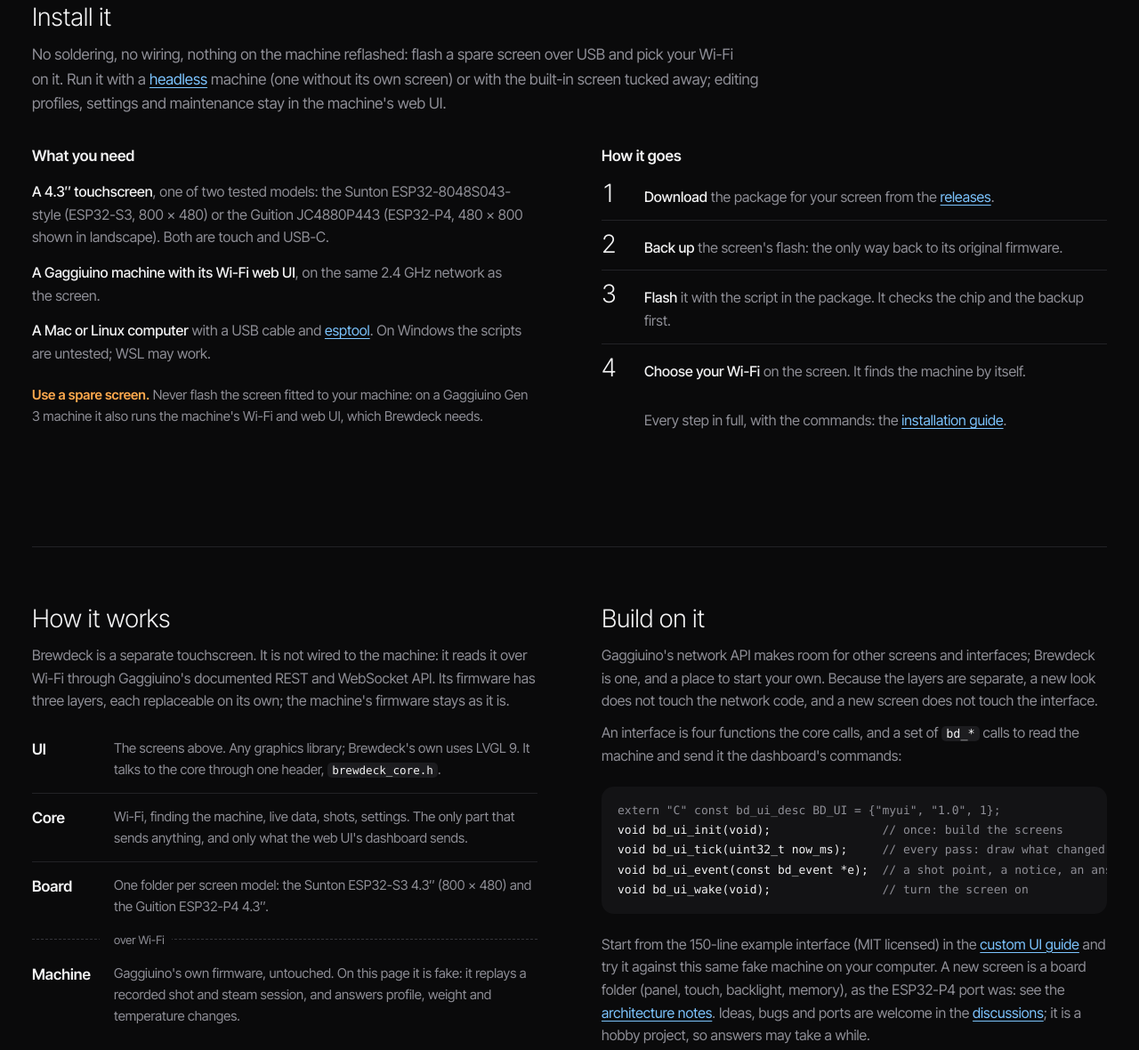
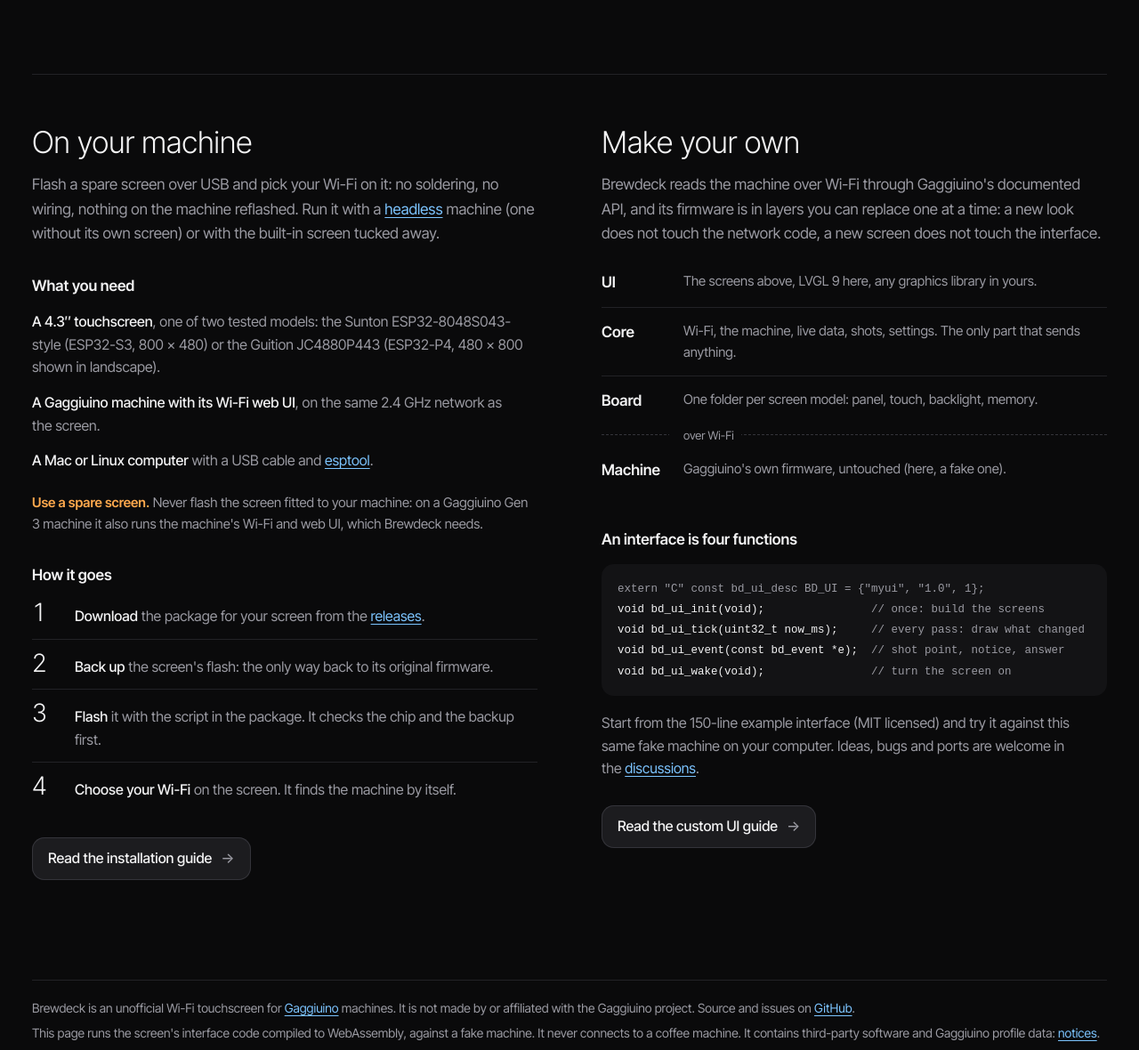
Before and after one commit to pongells/brewdeck, a plain HTML site: page sim/web/index.html in a window 1280 px wide. Shown: the part 1002-2182 px from the top of the page at 89% size. Drawn offline with Linux system fonts and the light colour scheme; a script that the page names is missing; files whose address does not match are found by name.

Commit message:
feat(web): two paths below the demo, shot button level with the screen
- Below the demo: 'On your machine' (what you need, the spare-screen
  warning, the steps, the installation guide) and 'Make your own' (the
  layers, the four functions, the custom UI guide), side by side and
  stacked on narrow screens.
- The intro is shorter, so the screen is in the first view; Pull a
  shot tops the right-hand column, level with the screen.
- The demo starts 0.3 s after the screen comes into view.
- Share tags and the social card image, a skip link, 44 px tap targets,
  outlined secondary buttons, muted text at 7:1, and the code block no
  longer overflows at desktop width.

```diff
--- a/sim/web/index.html
+++ b/sim/web/index.html
@@ -5,6 +5,13 @@
 <meta name="viewport" content="width=device-width, initial-scale=1">
 <title>Brewdeck demo</title>
 <meta name="description" content="Brewdeck, an unofficial Wi-Fi touchscreen for Gaggiuino machines, running in the browser against a fake machine.">
+<meta name="theme-color" content="#0A0A0B">
+<meta property="og:type" content="website">
+<meta property="og:url" content="https://pongells.github.io/brewdeck/">
+<meta property="og:title" content="Brewdeck demo">
+<meta property="og:description" content="An unofficial Wi-Fi touchscreen for Gaggiuino machines: its real interface, running in the browser against a fake machine.">
+<meta property="og:image" content="https://pongells.github.io/brewdeck/social-card.png">
+<meta name="twitter:card" content="summary_large_image">
 <link rel="icon" href="logo.svg" type="image/svg+xml">
 <link rel="preconnect" href="https://fonts.googleapis.com">
 <link rel="stylesheet" href="https://fonts.googleapis.com/css2?family=Inter+Tight:wght@300;400;500;600&display=swap">
@@ -15,7 +22,7 @@
    the device stays in view); then how to install it, then how it works and how to build on it. */
 :root {
   --bg: #0A0A0B; --surface: #131315; --raised: #1C1C1F; --raised-hi: #26262A; --line: #222226;
-  --text: #F2F2F3; --muted: #8E8E96; --faint: #5E5E66;
+  --text: #F2F2F3; --muted: #9A9AA2; --faint: #5E5E66;
   --gold: #F5C04A; --gold-hi: #FFD36B; --gold-ink: #1A1405; --blue: #7CC4FF; --blue-bg: #0F2233;
   --coral: #FF6B6B; --green: #4ADE80; --warn: #FFA94D; --warn-bg: #2A1B0C;
   --font: 'Inter Tight', system-ui, -apple-system, 'Segoe UI', sans-serif;
@@ -27,6 +34,10 @@
 html, body { margin: 0; background: var(--bg); color: var(--text); font: 16px/1.6 var(--font); }
 ::selection { background: #24415E; color: var(--text); }
 a { color: var(--blue); text-underline-offset: 3px; }
+a:hover { color: #A8D8FF; }
+.skip { position: absolute; left: 16px; top: -60px; z-index: 60; padding: 10px 14px; border-radius: 10px;
+  background: var(--raised-hi); color: var(--text); }
+.skip:focus { top: 12px; }
 main { max-width: 1240px; margin: 0 auto; padding-block: 28px 64px;
   padding-left: max(16px, env(safe-area-inset-left, 0px)); padding-right: max(16px, env(safe-area-inset-right, 0px)); }
 .sr { position: absolute; width: 1px; height: 1px; overflow: hidden; clip-path: inset(50%); white-space: nowrap; }
@@ -36,17 +47,18 @@ main { max-width: 1240px; margin: 0 auto; padding-block: 28px 64px;
 .top img { width: 36px; height: 36px; flex: none; }
 .top .name { font-size: 20px; font-weight: 500; letter-spacing: -0.01em; }
 .top nav { margin-left: auto; display: flex; gap: 6px; }
-.top nav a { font-size: 15px; font-weight: 500; color: var(--text); text-decoration: none; border-radius: 12px; padding: 9px 14px; }
+.top nav a { font-size: 15px; font-weight: 500; color: var(--text); text-decoration: none; border-radius: 12px; padding: 0 14px;
+  min-height: 44px; display: inline-flex; align-items: center; }
 .top nav a:hover { background: var(--raised); }
-@media (max-width: 480px) { .top nav a { padding: 9px 10px; } .top nav .gh { display: none; } }   /* GitHub is in the footer too */
+@media (max-width: 480px) { .top nav a { padding: 0 10px; } .top nav .gh { display: none; } }   /* GitHub is in the footer too */
 
-/* intro: what it is, a one-line title and one sentence under it, then the demo */
-.intro { margin: 64px 0 44px; display: grid; gap: 14px; }
-.intro h1 { margin: 0; font-size: clamp(32px, 4.4vw, 52px); font-weight: 300; line-height: 1.1; letter-spacing: -0.02em;
+/* intro: a one-line title and one sentence, short enough that the screen is in the first view */
+.intro { margin: 40px 0 28px; display: grid; gap: 10px; }
+.intro h1 { margin: 0; font-size: clamp(30px, 3.4vw, 44px); font-weight: 300; line-height: 1.1; letter-spacing: -0.02em;
   text-wrap: balance; }
-.intro p { margin: 0; color: var(--muted); font-size: 18px; max-width: 64ch; text-wrap: balance; }
+.intro p { margin: 0; color: var(--muted); font-size: 17px; max-width: 64ch; text-wrap: balance; }
 .intro p b { color: var(--text); font-weight: 500; }
-@media (max-width: 1000px) { .intro { margin-top: 36px; } }
+@media (max-width: 1000px) { .intro { margin-top: 28px; } }
 
 /* stage: the screen (device + status line) and the shortcuts */
 .stage { display: grid; grid-template-columns: minmax(0, 1fr) 300px; gap: 28px; align-items: start; }
@@ -72,12 +84,12 @@ canvas { display: block; width: 100%; height: 100%; touch-action: none; cursor:
 .caption.note .msg { flex-wrap: nowrap; align-items: baseline; gap: 10px; }
 .caption.note .msg::before { content: ""; width: 8px; height: 8px; border-radius: 50%; background: var(--warn); flex: none;
   transform: translateY(-1px); }
-.bigger { flex: none; display: inline-flex; align-items: center; gap: 8px; min-height: 40px; padding: 0 14px;
+.bigger { flex: none; display: inline-flex; align-items: center; gap: 8px; min-height: 44px; min-width: 44px; padding: 0 14px;
   border-radius: 12px; font-size: 14px; background: var(--raised); }
 .bigger svg { flex: none; }
 /* before the start (the demo loads, then starts once the screen is in view): only the note on what this is */
 .about { margin: 0; color: var(--muted); font-size: 15px; }
-body.pre .rail > :not(.about), body.pre .machine, body.pre .bigger { display: none; }
+body.pre .rail > :not(.about), body.pre .machine, body.pre .bigger { visibility: hidden; }
 @media (prefers-reduced-motion: no-preference) {
   body:not(.pre) .rail > :not(.about), body:not(.pre) .machine { animation: come-in 360ms cubic-bezier(0.16, 1, 0.3, 1) both; }
   body:not(.pre) .rail > :nth-child(3) { animation-delay: 40ms; }
@@ -105,6 +117,7 @@ body.pre .rail > :not(.about), body.pre .machine, body.pre .bigger { display: no
 .machine .label { margin-bottom: 10px; font-size: 14px; }
 .state { display: grid; grid-template-columns: repeat(auto-fill, minmax(150px, 1fr)); gap: 6px 16px; }
 .sw { display: flex; align-items: center; gap: 12px; min-height: 44px; padding: 0 4px; background: none; border-radius: 10px;
+  box-shadow: none;
   color: var(--text); font: 500 15px/1.2 var(--font); }
 .sw:hover, .sw[aria-checked]:hover { background: var(--raised); }
 .sw .track { position: relative; flex: none; width: 40px; height: 24px; border-radius: 12px; background: var(--raised-hi);
@@ -123,7 +136,7 @@ body.pre .rail > :not(.about), body.pre .machine, body.pre .bigger { display: no
 /* rail: scenes, "Pull a shot" first and loudest, then the rarer ones */
 .rail { display: flex; flex-direction: column; gap: 24px; position: sticky; top: 20px; }
 .group { display: flex; flex-direction: column; gap: 8px; }
-.group .row button { min-height: 42px; font-size: 14px; }
+.group .row button { min-height: 44px; font-size: 14px; }
 /* keyboard hints: only where there is a keyboard */
 kbd { display: none; font: 500 12px/1 var(--font); color: var(--muted); border: 1px solid #34343A; border-radius: 5px;
   padding: 3px 5px; margin-left: auto; }
@@ -135,7 +148,7 @@ kbd { display: none; font: 500 12px/1 var(--font); color: var(--muted); border:
 .shot .top-line { display: flex; align-items: center; gap: 8px; }
 .row { display: grid; grid-template-columns: repeat(2, minmax(0, 1fr)); gap: 8px; }
 button { font: 500 15px/1.2 var(--font); color: var(--text); background: var(--raised); border: 0; border-radius: 14px;
-  min-height: 46px; padding: 0 16px; cursor: pointer; text-align: left; }
+  min-height: 46px; padding: 0 16px; cursor: pointer; text-align: left; box-shadow: inset 0 0 0 1px #34343A; }
 button:hover { background: var(--raised-hi); }
 button:focus-visible, .sw:focus-visible, a:focus-visible { outline: 2px solid var(--blue); outline-offset: 2px; }
 button[aria-pressed="true"] { background: var(--blue-bg); color: var(--blue); }
@@ -143,7 +156,7 @@ button:active:not(:disabled) { transform: scale(0.97); }
 button:disabled { opacity: 0.4; cursor: default; }
 button:disabled:hover { background: var(--raised); }
 .sw:disabled:hover { background: none; }
-.shot { display: flex; flex-direction: column; gap: 2px; justify-content: center; min-height: 64px; padding: 10px 18px;
+.shot { display: flex; flex-direction: column; gap: 2px; justify-content: center; min-height: 64px; padding: 10px 18px; box-shadow: none;
   background: var(--gold); color: var(--gold-ink); font-size: 17px; font-weight: 600; }
 .shot:hover { background: var(--gold-hi); }
 .shot .sub { font-size: 13px; font-weight: 400; color: rgba(26, 20, 5, 0.72); font-variant-numeric: tabular-nums; }
@@ -151,13 +164,27 @@ button:disabled:hover { background: var(--raised); }
 .shot.playing .sub { color: var(--gold); }
 .shot.playing kbd { color: var(--muted); border-color: #34343A; }
 
-/* install it: right after the demo */
-.build { margin-top: 88px; display: grid; grid-template-columns: minmax(0, 1fr) minmax(0, 1fr); gap: 32px 72px; }
-.build > header { grid-column: 1 / -1; }
-.build > header p { margin: 0; color: var(--muted); font-size: 17px; max-width: 820px; text-wrap: pretty; }   /* across
-   both columns: it introduces them both */
 h2 { margin: 0 0 12px; font-size: 28px; font-weight: 300; letter-spacing: -0.01em; line-height: 1.2; text-wrap: balance; }
 h3 { margin: 0 0 14px; font-size: 17px; font-weight: 600; }
+
+/* below the demo, two paths side by side: putting it on your machine, and making your own */
+.paths { margin-top: 96px; padding-top: 56px; border-top: 1px solid var(--line); display: grid;
+  grid-template-columns: minmax(0, 1fr) minmax(0, 1fr); gap: 72px; }
+.path { display: flex; flex-direction: column; min-width: 0; }
+.path h2 { font-size: 34px; margin-bottom: 14px; }
+.path .lead { margin: 0; color: var(--muted); font-size: 17px; text-wrap: pretty; }
+.path h3 { margin-top: 32px; }
+.path .layers + h3 { margin-top: 36px; }
+.path pre { margin: 0 0 18px; }
+.path > p:not(.lead):not(.spare) { margin: 0; color: var(--muted); text-wrap: pretty; }
+.go { align-self: flex-start; margin-top: auto; display: inline-flex; align-items: center; min-height: 48px; padding: 0 18px;
+  border-radius: 14px; background: var(--raised); box-shadow: inset 0 0 0 1px #34343A; color: var(--text); font-weight: 500;
+  text-decoration: none; }
+.go::after { content: "→"; margin-left: 10px; color: var(--muted); }
+.go:hover { background: var(--raised-hi); color: var(--text); }
+.path .steps + .go, .path > p + .go { margin-top: 28px; }
+@media (max-width: 1000px) { .paths { grid-template-columns: 1fr; gap: 64px; margin-top: 64px; } .path { max-width: 72ch; } }
+
 /* what you need: plain lines, the thing in bold, then what it takes */
 .need { list-style: none; margin: 0; padding: 0; display: flex; flex-direction: column; gap: 14px; color: var(--muted);
   text-wrap: pretty; }
@@ -172,15 +199,6 @@ h3 { margin: 0 0 14px; font-size: 17px; font-weight: 600; }
 .steps li::before { content: counter(s); font-size: 28px; font-weight: 300; line-height: 1; color: var(--text);
   font-variant-numeric: tabular-nums; }
 .steps b { color: var(--text); font-weight: 500; }
-.after { margin: 18px 0 0 48px; color: var(--muted); }
-
-/* for developers: how it works, make it yours */
-.explain { margin-top: 128px; padding-top: 64px; border-top: 1px solid var(--line); display: grid;
-  grid-template-columns: minmax(0, 1fr) minmax(0, 1fr); gap: 72px; }
-.explain p { margin: 0; color: var(--muted); text-wrap: pretty; }
-.explain p + p { margin-top: 10px; }
-code { font-family: var(--mono); font-size: 0.84em; color: var(--text); background: var(--raised); padding: 1px 5px;
-  border-radius: 5px; overflow-wrap: anywhere; }
 
 /* the layers as a stack; the machine sits apart, under a dashed rule like the screen's dashed "other" lines, because
    it is reached over Wi-Fi */
@@ -195,7 +213,7 @@ code { font-family: var(--mono); font-size: 0.84em; color: var(--text); backgrou
 
 /* the interface's side of the API, as it is in the header */
 pre { margin: 22px 0; padding: 16px 18px; background: var(--surface); border-radius: 14px; overflow-x: auto;
-  font: 13px/1.7 var(--mono); color: var(--muted); }
+  font: 12.5px/1.7 var(--mono); color: var(--muted); }
 pre code { background: none; padding: 0; font-size: inherit; color: inherit; overflow-wrap: normal; }
 pre b { color: var(--text); font-weight: 500; }
 
@@ -212,9 +230,6 @@ footer p { margin: 0; }
   .rail { position: static; display: grid; grid-template-columns: repeat(2, minmax(0, 1fr)); gap: 20px 16px; }
   .rail .about { grid-column: 1 / -1; }
   .about { max-width: 60ch; }
-  .build, .explain { grid-template-columns: 1fr; gap: 40px; margin-top: 64px; }
-  .build > *, .explain > section { max-width: 72ch; min-width: 0; }   /* one measure when the columns stack; the code
-                                                                    block scrolls inside it */
 }
 @media (max-width: 560px) {
   .rail { grid-template-columns: 1fr; }
@@ -230,6 +245,7 @@ footer p { margin: 0; }
 </style>
 </head>
 <body class="pre">
+<a class="skip" href="#screenbox">Skip to the demo</a>
 <main>
   <header class="top">
     <img src="logo.svg" alt="">
@@ -250,7 +266,7 @@ footer p { margin: 0; }
   <h2 class="sr">Try the screen</h2>
   <div class="stage">
     <div class="left">
-      <div class="screen" id="screenbox">
+      <div class="screen" id="screenbox" tabindex="-1">
         <p class="turn">Turn your phone sideways for a bigger screen.</p>
         <div class="device">
           <div class="glass">
@@ -279,10 +295,7 @@ footer p { margin: 0; }
     </div>
 
     <aside class="rail" aria-label="Scenes">
-      <p class="about">The screen's real interface, built for the browser, against a fake machine that replays a recorded
-        shot and steam session. Click or tap the screen like the touchscreen; nothing here connects to a
-        coffee&nbsp;machine.</p>
-      <div class="group shotg">
+      <div class="group">
         <button class="shot" data-action="Shot" id="shot" aria-keyshortcuts="S"><span class="top-line"><b>Pull a shot</b><kbd>S</kbd></span><span class="sub">Replays a real shot: 21.0 g in 32.7 s</span></button>
         <button data-action="Shot > review" aria-keyshortcuts="Shift+S">Shot at 10×</button>
       </div>
@@ -308,31 +321,29 @@ footer p { margin: 0; }
           <button data-action="Notification">Notification</button>
         </div>
       </div>
+
+      <p class="about">The screen's real interface, built for the browser, against a fake machine that replays a recorded
+        shot and steam session. Click or tap the screen like the touchscreen; nothing here connects to a
+        coffee&nbsp;machine.</p>
     </aside>
   </div>
   <p class="sr" id="live" aria-live="polite"></p>
 
-  <section class="build" id="build">
-    <header>
-      <h2>Install it</h2>
-      <p>No soldering, no wiring, nothing on the machine reflashed: flash a spare screen over USB and pick your
-        Wi-Fi on&nbsp;it. Run it with a <a href="https://gaggiuino.github.io/#/guides/interface-headless">headless</a> machine (one
-        without its own screen) or with
-        the built-in screen tucked away; editing profiles, settings and maintenance stay in the machine's web UI.</p>
-    </header>
-    <div>
+  <div class="paths">
+    <section class="path" id="build">
+      <h2>On your machine</h2>
+      <p class="lead">Flash a spare screen over USB and pick your Wi-Fi on&nbsp;it: no soldering, no wiring, nothing on
+        the machine reflashed. Run it with a <a href="https://gaggiuino.github.io/#/guides/interface-headless">headless</a>
+        machine (one without its own screen) or with the built-in screen tucked away.</p>
       <h3>What you need</h3>
       <ul class="need">
         <li><b>A 4.3″ touchscreen</b>, one of two tested models: the Sunton ESP32-8048S043-style (ESP32-S3, 800 × 480)
-          or the Guition JC4880P443 (ESP32-P4, 480 × 800 shown in landscape). Both are touch and USB-C.</li>
+          or the Guition JC4880P443 (ESP32-P4, 480 × 800 shown in landscape).</li>
         <li><b>A Gaggiuino machine with its Wi-Fi web UI</b>, on the same 2.4 GHz network as the screen.</li>
-        <li><b>A Mac or Linux computer</b> with a USB cable and <a href="https://github.com/espressif/esptool">esptool</a>.
-          On Windows the scripts are untested; WSL may work.</li>
+        <li><b>A Mac or Linux computer</b> with a USB cable and <a href="https://github.com/espressif/esptool">esptool</a>.</li>
       </ul>
       <p class="spare" role="note"><b>Use a spare screen.</b> Never flash the screen fitted to your machine: on a Gaggiuino
         Gen 3 machine it also runs the machine's Wi-Fi and web UI, which Brewdeck needs.</p>
-    </div>
-    <div>
       <h3>How it goes</h3>
       <ol class="steps">
         <li><span><b>Download</b> the package for your screen from the
@@ -341,48 +352,30 @@ footer p { margin: 0; }
         <li><span><b>Flash</b> it with the script in the package. It checks the chip and the backup first.</span></li>
         <li><span><b>Choose your Wi-Fi</b> on the screen. It finds the machine by itself.</span></li>
       </ol>
-      <p class="after">Every step in full, with the commands: the
-        <a href="https://github.com/pongells/brewdeck#installing">installation guide</a>.</p>
-    </div>
-  </section>
-
-  <div class="explain">
-    <section>
-      <h2>How it works</h2>
-      <p>Brewdeck is a separate touchscreen. It is not wired to the machine: it reads it over Wi-Fi through Gaggiuino's
-        documented REST and WebSocket API. Its firmware has three layers, each replaceable on its own; the machine's
-        firmware stays as it is.</p>
-      <ol class="layers">
-        <li style="--c: var(--gold)"><b>UI</b><span>The screens above. Any graphics library; Brewdeck's own uses LVGL 9. It
-          talks to the core through one header, <code>brewdeck_core.h</code>.</span></li>
-        <li style="--c: var(--blue)"><b>Core</b><span>Wi-Fi, finding the machine, live data, shots, settings. The only part
-          that sends anything, and only what the web UI's dashboard sends.</span></li>
-        <li style="--c: var(--text)"><b>Board</b><span>One folder per screen model: the Sunton ESP32-S3 4.3″ (800 × 480)
-          and the Guition ESP32-P4 4.3″.</span></li>
-        <li class="apart" style="--c: var(--green)"><b>Machine</b><span>Gaggiuino's own firmware, untouched. On this page it
-          is fake: it replays a recorded shot and steam session, and answers profile, weight and temperature changes.</span></li>
-      </ol>
+      <a class="go" href="https://github.com/pongells/brewdeck#installing">Read the installation guide</a>
     </section>
 
-    <section id="make">
-      <h2>Build on it</h2>
-      <p>Gaggiuino's network API makes room for other screens and interfaces; Brewdeck is one, and a place to start your
-        own. Because the layers are separate, a new look does not touch the network code, and a new screen does not
-        touch the interface.</p>
-      <p>An interface is four functions the core calls, and a set of <code>bd_*</code> calls to read the machine and send
-        it the dashboard's commands:</p>
+    <section class="path" id="make">
+      <h2>Make your own</h2>
+      <p class="lead">Brewdeck reads the machine over Wi-Fi through Gaggiuino's documented API, and its firmware is in
+        layers you can replace one at a time: a new look does not touch the network code, a new screen does not touch
+        the interface.</p>
+      <ol class="layers">
+        <li><b>UI</b><span>The screens above, LVGL 9 here, any graphics library in yours.</span></li>
+        <li><b>Core</b><span>Wi-Fi, the machine, live data, shots, settings. The only part that sends anything.</span></li>
+        <li><b>Board</b><span>One folder per screen model: panel, touch, backlight, memory.</span></li>
+        <li class="apart"><b>Machine</b><span>Gaggiuino's own firmware, untouched (here, a fake one).</span></li>
+      </ol>
+      <h3>An interface is four functions</h3>
       <pre><code>extern "C" const bd_ui_desc BD_UI = {"myui", "1.0", 1};
 <b>void bd_ui_init(void);</b>                // once: build the screens
 <b>void bd_ui_tick(uint32_t now_ms);</b>     // every pass: draw what changed
-<b>void bd_ui_event(const bd_event *e);</b>  // a shot point, a notice, an answer
+<b>void bd_ui_event(const bd_event *e);</b>  // shot point, notice, answer
 <b>void bd_ui_wake(void);</b>                // turn the screen on</code></pre>
-      <p>Start from the 150-line example interface (MIT licensed) in the
-        <a href="https://github.com/pongells/brewdeck/blob/main/docs/custom-ui.md">custom UI guide</a> and try it against
-        this same fake machine on your computer. A new screen is a board folder (panel, touch, backlight, memory), as the
-        ESP32-P4 port was: see the <a href="https://github.com/pongells/brewdeck/blob/main/docs/architecture.md">architecture
-        notes</a>. Ideas, bugs and ports are welcome in the
-        <a href="https://github.com/pongells/brewdeck/discussions">discussions</a>; it is a hobby project, so answers may
-        take a while.</p>
+      <p>Start from the 150-line example interface (MIT licensed) and try it against this same fake machine on your
+        computer. Ideas, bugs and ports are welcome in the
+        <a href="https://github.com/pongells/brewdeck/discussions">discussions</a>.</p>
+      <a class="go" href="https://github.com/pongells/brewdeck/blob/main/docs/custom-ui.md">Read the custom UI guide</a>
     </section>
   </div>
 
@@ -503,7 +496,9 @@ footer p { margin: 0; }
     document.body.classList.remove('pre');
     live.textContent = 'Demo running. The screen shows Ready; the scenes are next to it and the conditions under it.';
   }
-  new IntersectionObserver((es, o) => { if (es.some((e) => e.isIntersecting)) { start(); o.disconnect(); } },
+  // in view, it starts after 0.3 s on the start-up screen: by then the fake machine has said it is online, so the
+  // screen opens on Ready, not on "Joining Wi-Fi"
+  new IntersectionObserver((es, o) => { if (es.some((e) => e.isIntersecting)) { setTimeout(start, 300); o.disconnect(); } },
     { threshold: 0.5 }).observe(cv);
 
   // what changed on the screen, for screen readers (the canvas itself is a picture to them)
```
Also changed, not shown: 1 other file.
